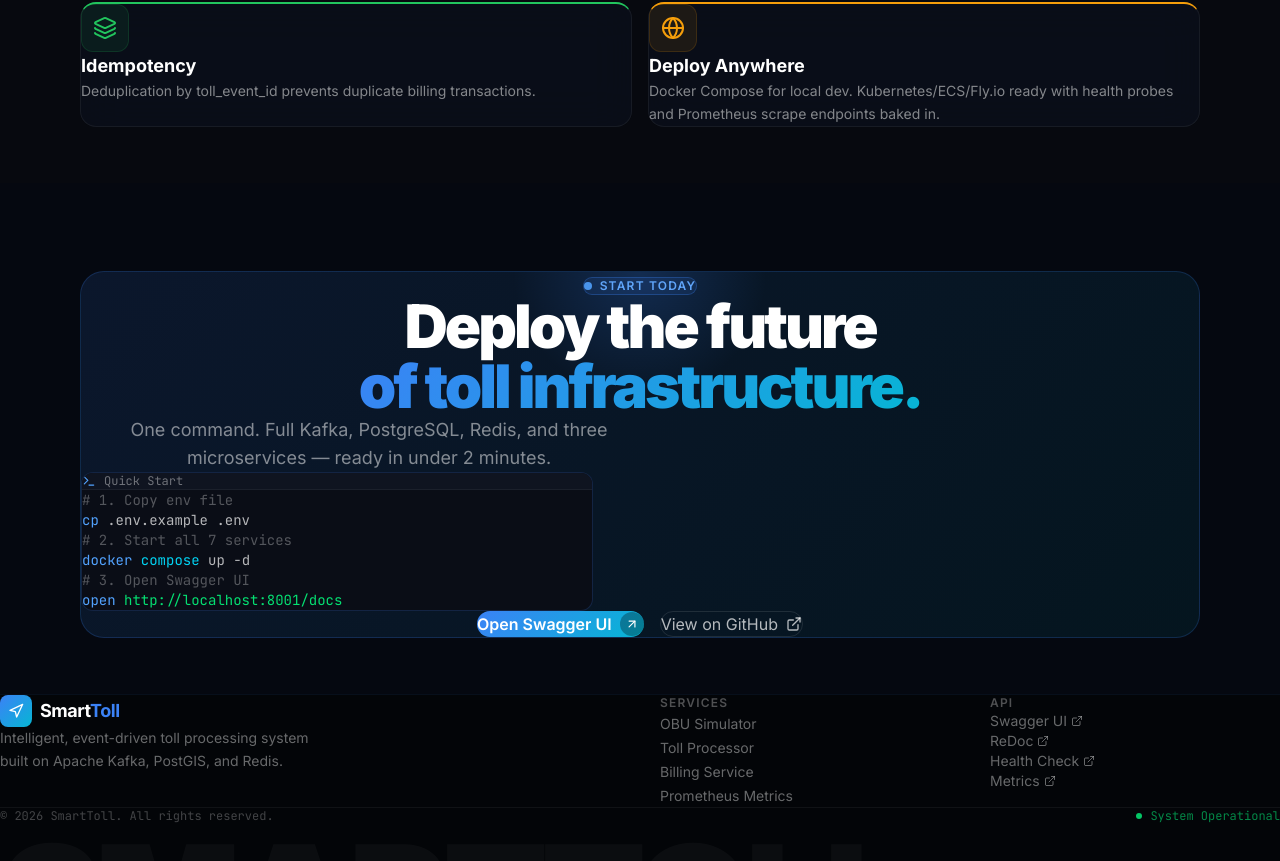
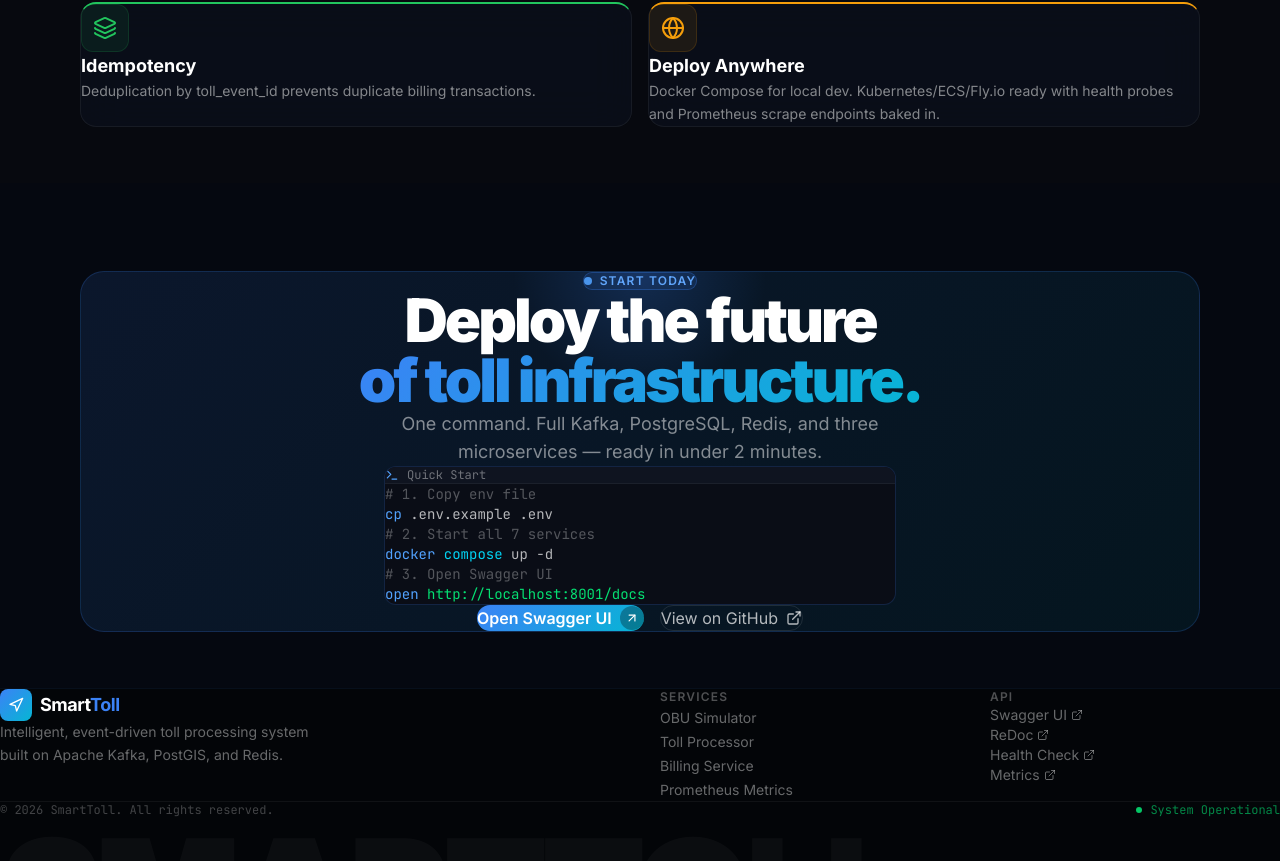
Before and after one commit to hooiv/smarttoll-prod, a React (Vite) app in the folder frontend/: page / in a window 1280 px wide. Shown: the part 2902-3763 px from the top of the page. Built offline with nearby package versions, Linux system fonts and the light colour scheme.

Commit message:
fix(frontend): CTA truly centered — flex items-center replaces broken mx-auto

```diff
--- a/frontend/src/App.tsx
+++ b/frontend/src/App.tsx
@@ -599,23 +599,23 @@
             style={{ background: 'linear-gradient(135deg, rgba(59,130,246,0.12), rgba(6,182,212,0.08))', border: '1px solid rgba(59,130,246,0.2)' }}>
             <div className="absolute top-0 left-1/2 -translate-x-1/2 -translate-y-1/2 w-64 h-64 rounded-full pointer-events-none"
               style={{ background: 'radial-gradient(circle, rgba(59,130,246,0.2) 0%, transparent 70%)' }} />
-            <div className="relative z-10">
+            <div className="relative z-10 flex flex-col items-center">
               <div className="inline-flex items-center gap-2 px-4 py-2 rounded-full text-xs font-semibold uppercase tracking-widest mb-8"
                 style={{ border: '1px solid rgba(59,130,246,0.3)', background: 'rgba(59,130,246,0.1)', color: '#60a5fa' }}>
                 <div className="w-2 h-2 rounded-full bg-blue-400 animate-pulse" />
                 Start Today
               </div>
-              <h2 className="text-4xl md:text-6xl font-black tracking-tighter text-white mb-6">
+              <h2 className="text-4xl md:text-6xl font-black tracking-tighter text-white mb-6 text-center">
                 Deploy the future<br />
                 <span style={{ background: 'linear-gradient(135deg, #3b82f6, #06b6d4)', WebkitBackgroundClip: 'text', WebkitTextFillColor: 'transparent' }}>
                   of toll infrastructure.
                 </span>
               </h2>
-              <p className="text-white/50 text-lg max-w-xl mx-auto mb-8 text-center">
+              <p className="text-white/50 text-lg max-w-xl mb-8 text-center">
                 One command. Full Kafka, PostgreSQL, Redis, and three microservices — ready in under 2 minutes.
               </p>
               {/* Quick start code block */}
-              <div className="max-w-lg mx-auto mb-10 rounded-xl overflow-hidden text-left" style={{ background: '#0a0d16', border: '1px solid rgba(59,130,246,0.2)' }}>
+              <div className="w-full max-w-lg mb-10 rounded-xl overflow-hidden text-left" style={{ background: '#0a0d16', border: '1px solid rgba(59,130,246,0.2)' }}>
                 <div className="flex items-center gap-2 px-4 py-2.5" style={{ background: '#0f1420', borderBottom: '1px solid rgba(255,255,255,0.05)' }}>
                   <Terminal className="w-3.5 h-3.5 text-blue-400" />
                   <span className="text-xs text-white/40 font-mono">Quick Start</span>
```
